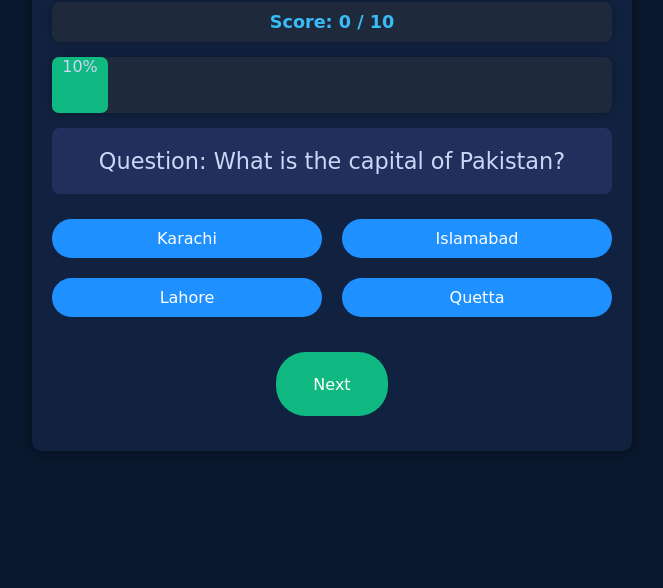
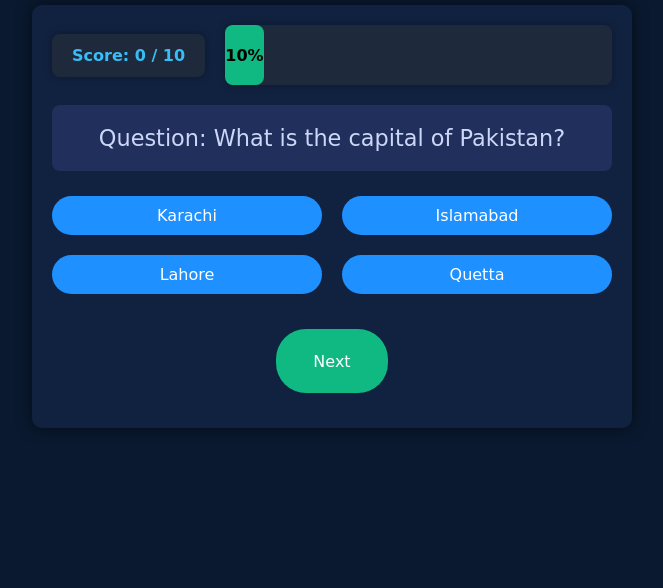
Before and after one commit to omaimaqasim/week-01-quiz-app, a plain HTML site: page index.html in a window 1280 px wide. Shown: the part 212-800 px from the top of the page, without its empty margins (308-971 px from the left). Drawn offline with Linux system fonts and the light colour scheme.

Commit message:
quiz app

```diff
--- a/index.html
+++ b/index.html
@@ -14,12 +14,12 @@
   <!-- Quiz Box -->
   <div class="quiz_box" style="display: block;">
 
-    <!-- Score Box -->
-    <div class="scorebox"></div>
-
-    <!-- Progress Bar -->
-    <div class="progress">
-      <div class="progressbar"></div>
+    <!-- Status bar -->
+    <div class="statusbar">
+      <div class="scorebox"></div>
+      <div class="progress">
+        <div class="progressbar"></div>
+      </div>
     </div>
 
     <!-- Question -->
--- a/style.css
+++ b/style.css
@@ -147,33 +147,52 @@ h1 {
     transform: scale(1.05); /* Zooms button slightly on hover */
   }
 
-/* 📦 Score Display Box */
+.statusbar {
+  display: flex;
+  align-items: center;
+  gap: 20px;           /* Gap between score and progress bar */
+  width: 100%;
+  margin-bottom: 20px;
+}
+
+/* 📦 Score Display Box (Refined) */
 .scorebox {
   background-color: #1e293b;
-  padding: 10px 20px;
+  padding: 12px 20px;
   border-radius: 8px;
   color: #38bdf8;
-  font-size: 1.1rem;
+  font-size: 1rem;
   font-weight: bold;
-  margin-bottom: 15px;
+  white-space: nowrap;  /* does not break into lines */
+  display: flex;
+  align-items: center;
+  justify-content: center;
+  box-shadow: 0 0 10px rgba(0, 0, 0, 0.3);
+  flex-shrink: 0; /* Prevent shrinking on small screens */
+}
+
+/* 📦 Progress Bar Outer Box (Flexible & Aligned) */
+.progress {
+  flex-grow: 1; /* Makes it take remaining horizontal space */
+  height: 7.5vh;
+  background-color: #1e293b;
+  border-radius: 8px;
+  display: flex;
+  align-items: center;
   box-shadow: 0 0 10px rgba(0, 0, 0, 0.3);
 }
 
-/* 📦 Progress Bar Outer Box */
-.progress {
-  height: 7vh;
-  width: 100%;
-  background-color: #1e293b;
-  box-shadow: 0 0 10px rgba(0, 0, 0, 0.3);
-  margin-bottom: 15px;
-  border-radius: 8px;
-}
-
-/* 📦 Progress Bar Fill Box */
+/* 📦 Progress Fill */
 .progressbar {
   height: 100%;
   width: 0%;
   background-color: #10b981;
+  color: black;
+  font-weight: bold;
+  font-size: 16px;
+  display: flex;
+  align-items: center;
+  justify-content: center;
   transition: width 0.3s ease-in-out;
-  border-radius: 7px;
+  border-radius: 8px;
 }
```
Lines whose indentation alone changed are shown as unchanged.
